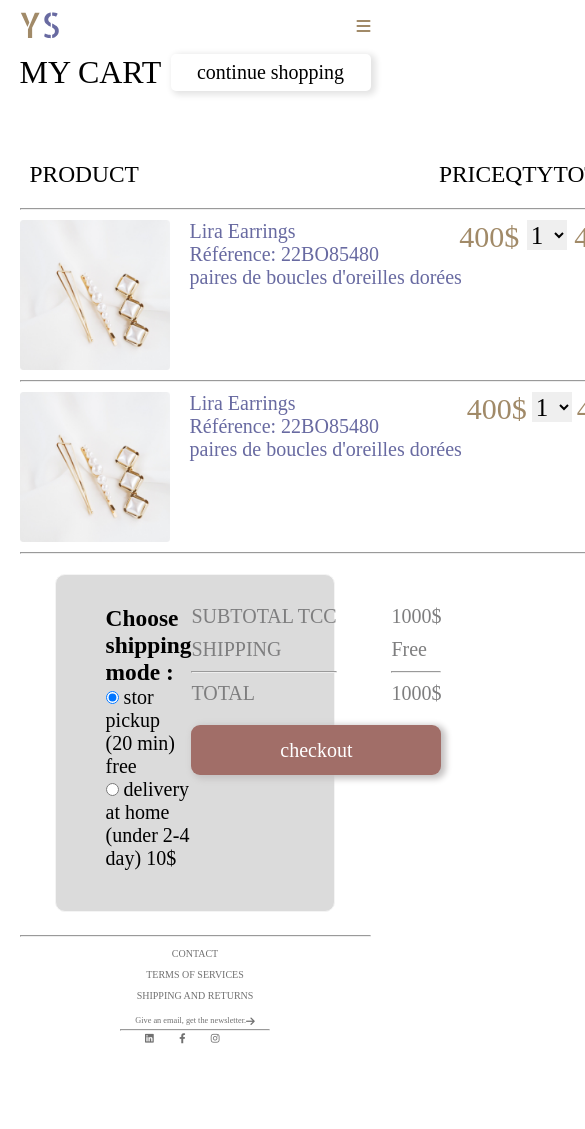
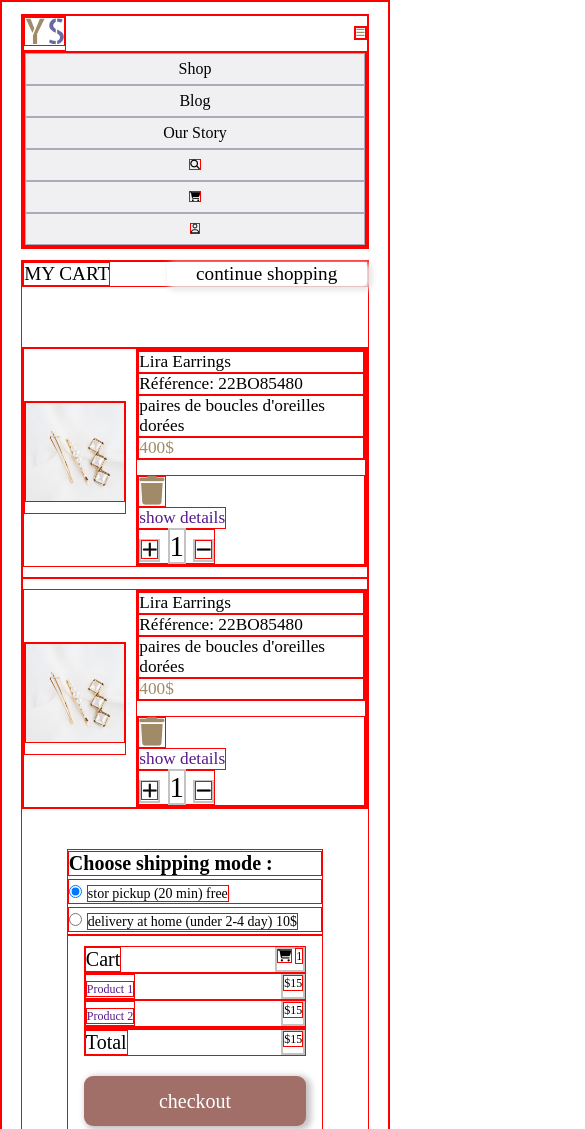
Before and after one commit to AllaouiJihad/brief2-html-css, a plain HTML site: page basket.html in a window 390 px wide. Shown: the top 1129 px of the page, 585 px wide, since content can reach past the window. Before the commit the page ends 1044 px from the top, so only its background shows below. Drawn offline with Linux system fonts and the light colour scheme.

Commit message:
make basket page responsive & add burger menu

```diff
--- a/basket.html
+++ b/basket.html
@@ -16,18 +16,19 @@
                 <img id="log" src="img/YouShope.svg" alt="">
                 <img id="log2" src="img/YS.svg" alt="">
             </div>
-            <nav>
+            <a href="" class="menu"><i class="fa-solid fa-bars" style="color: #A18A68;"></i></a>
+
+            <nav class="nav">
                 <ul>
-                    <li class="li">Shop</li>
+                    <li>Shop</li>
                     <li>Blog</li>
                     <li>Our Story</li>
-                    <li>|</li>
+                    <li id="bar">|</li>
                     <li><a href="#" class="fa-solid fa-magnifying-glass" style="color: #000000;"></a></li>
-                    <li><a href="#" class="fa-solid fa-cart-shopping" style="color: #000000;"></a></li>
+                    <li><a href="basket.html" class="fa-solid fa-cart-shopping" style="color: #000000;"></a></li>
                     <li><a href="#" class="fa-regular fa-user" style="color: #030303;"></a></li>
                 </ul>
             </nav>
-            <a href="" class="menu"><i class="fa-solid fa-bars" style="color: #A18A68;"></i></a>
 
         </div>
     </header>
@@ -37,7 +38,7 @@
             <button >continue shopping</button>
         </div>
 
-        <div class="table">
+        <!-- <div class="table">
             <div class="table__title">
                 <h6>PRODUCT</h6>
                 <h6 style="margin-left: 300px;">PRICE</h6>
@@ -88,7 +89,58 @@
                 <i class="fa-solid fa-trash" style="color: #686AA1;"></i>
             </div>
             <hr>
+        </div> -->
+
+        <div class="table">
+            <div class="table__container">
+                <div class="table__image">
+                    <img src="img/Img 3.png" alt="">
+                </div>
+                <div class="table__desc">
+                    <div class="desc__text">
+                        <p>Lira Earrings</p>
+                        <p>Référence: 22BO85480</p>
+                        <p>paires de boucles d'oreilles dorées </p>
+                        <p style="color: #A18A68;">400$</p>
+                    </div>
+                    <div class="desc__btn">
+                        <i class="fa-solid fa-trash" style="color: #A18A68;"></i>
+                        <a href="">show details</a>
+                        <div class="btn__qty">
+                            <a href=""><i class="fa-solid fa-plus" style="color: #0d0d0d;"></i></a>
+                            <span>1</span>
+                            <a href=""><i class="fa-solid fa-minus" style="color: #000000;"></i></a>
+                        </div>
+                    </div>
+                </div>
+            </div>
+            <hr>
+            <div class="table__container">
+                <div class="table__image">
+                    <img src="img/Img 3.png" alt="">
+                </div>
+                <div class="table__desc">
+                    <div class="desc__text">
+                        <p>Lira Earrings</p>
+                        <p>Référence: 22BO85480</p>
+                        <p>paires de boucles d'oreilles dorées </p>
+                        <p id="price" style="color: #A18A68;">400$</p>
+                    </div>
+                    <div class="desc__btn">
+                        <i class="fa-solid fa-trash" style="color: #A18A68;"></i>
+                        <a href="">show details</a>
+                        <div class="btn__qty">
+                            <a href=""><i class="fa-solid fa-plus" style="color: #0d0d0d;"></i></a>
+                            <span>1</span>
+                            <a href=""><i class="fa-solid fa-minus" style="color: #000000;"></i></a>
+                        </div>
+                    </div>
+                </div>
+            </div>
+
         </div>
+
+
         <div class="cart">
             <div class="shipping">
 
@@ -103,27 +155,39 @@
                 </div>
 
             </div>
-            <div class="total">
-                <div class="total1">
-                <div class="total__p">
-                    <p >SUBTOTAL TCC</p>
-                    <p >SHIPPING</p>
-                    <hr>
-                    <p >TOTAL</p>
-                </div>
-                <div class="total__p">
-                    <p > 1000$</p>
-                    <p >Free</p>
-                    <hr>
-                    <p>1000$</p>
-                </div>
+
+            <div class="col">
+                <div class="container">
 
 
+                  <div class="row">
+                    <h4>Cart</h4>
+                    <span class="price" style="color:black"><i class="fa fa-shopping-cart"></i> <b>1</b></span>
+                  </div>
+                  <div class="row">
+                    <p><a href="">Product 1</a></p>
+                    <span class="price" style="color:black"><b>$15</b></span>
+                  </div>
+                  <div class="row">
+                    <p><a href="">Product 2</a></p>
+                    <span class="price" style="color:black"><b>$15</b></span>
+                  </div>
+                  <hr>
+                  <div class="row">
+                    <p>Total</p>
+                    <span class="price" style="color:black"><b>$15</b></span>
+                  </div>
+                  <button >checkout</button>
+
+                </div>
             </div>
 
-            <button onclick="window.location.href='payement.html'">checkout</button>
 
-            </div>
+
+
+
+
+
 
         </div>
     </main>
@@ -153,5 +217,6 @@
 
 
     </footer>
+
 </body>
 </html>
--- a/basket_style.Css
+++ b/basket_style.Css
@@ -1,5 +1,5 @@
 *{
-    /* border: 1px solid red; */
+    border: 1px solid red;
     margin: 0;
     padding: 0;
     font-family: 'DM Sans';
@@ -25,65 +25,62 @@ main{
     width: 200px;
     background-color: transparent;
     cursor: pointer;
-    font-size: 20px;
+    font-size: 1.5em;
     box-shadow: 3px 2px 6px 2px #e4e4e4;
     border: transparent;
     border-radius: 5px;
 }
 .table{
-    font-size: 30px;
-    display: grid;
+    font-size: 3rem;
+    display: flex;
+    flex-direction: column;
     gap: 10px;
-    grid-template-columns: repeat(5,auto);
-    grid-template-rows: repeat(5,auto);
 }
-.table__title{
-    padding: 10px;
-    grid-column: 1/span 4;
-    padding-right: 30px;
-    grid-row: 1/2;
+.table__desc{
+    font-size: 0.6em;
+    max-width: 30rem;
+    gap: 15px;
     display: flex;
-    font-size: 35px;
-    justify-content: space-between;
+    flex-direction: column;
+
 }
-hr{
-    grid-row: 2/3   3/4;
-    grid-column: 1/6;
+.table__container{
+    display: flex;
+    gap: 10px;
+
 }
-.table__info{
-    grid-column: 1/ span 5;
+.table__image img{
+    max-width: 170px;
+    max-height: 170px;
+}
+.desc__btn{
     display: flex;
     justify-content: space-between;
+    align-items: baseline;
 }
-select{
+
+.btn__qty span{
+    width: 30px;
     height: 30px;
-    width: 40px;
-    border: #A18A68;
-    font-size: 25px;
+    align-self: baseline;
+    font-size: 1em;
 }
-.info {
-    font-size: 20px;
-    margin-left: 20px;
-    color: #686AA1;
+.btn__qty a,span{
+    border: 2px solid #c5c2c2;
 }
-.img{
-    display: flex;
-    font-size: 15px;
+.desc__btn i{
 
-}
-.table__info img{
-    width: 150px;
-    height: 150px;
 }
 .cart{
     height: 40vh;
     margin: 20px auto;
     width: 80%;
-    padding: 30px 50px;
+    padding: 20px 10px;
     background-color: #DBDBDB;
     border: 1px solid #F4F4F4;
     border-radius: 10px;
     display: flex;
+    flex-wrap: wrap;
     justify-content: space-around;
     font-size: 20px;
 
@@ -92,7 +89,8 @@ select{
     display: flex;
     flex-direction: column;
     justify-content:space-around ;
-    height: 150px;
+
+    width: 100%;
 }
 .shipping h3{
     font-weight: bold;
@@ -101,7 +99,7 @@ select{
     font-size: 555px;
 
 }
-.total button{
+.container button{
     height: 50px;
     margin-top: 20px;
     background-color: #a16e68;
@@ -113,16 +111,63 @@ select{
     cursor: pointer;
     font-size: 20px;
 }
-.total1{
+
+
+.col
+{
+  flex-grow: 50%;
+  padding: 10px 16px;
+  width: 100%;
+}
+.col h3{
+  padding: 10px 0;
+  color: #A18A68;
+}
+.container {
+    background-color: #f2f2f2;
+    border: 1px solid lightgrey;
+    border-radius: 3px;
+    margin: auto;
+  }
+  span.price {
+    float: right;
+    color: #7E7E7F;
+  }
+ .row{
     display: flex;
     justify-content: space-between;
-    gap: 10px;
-    height: 100px;
-    width: 250px;
+ }
+@media screen and (max-width:500px) {
+    .desc__text{
+        font-size: 0.6em;
+    }
+    a,span{
+        font-size: 0.6em;
+    }
+    .desc__btn{
+        flex-direction: column;
+    }
+    .table__image img{
+        max-width: 100px;
+        max-height: 100px;
+    }
+    .cart_title{
+        font-size: 0.8em;
+    }
+    .table__image{
+        align-self: center;
+    }
+    .shipping h3{
+        font-size:1em ;
+    }
+    .shipping label{
+        font-size:0.7em ;
+    }
+    .cart , .container{
+        background: transparent;
+        border: transparent;
+    }
+    h1{
+        font-size: 1.5em;
+    }
 }
-.total__p{
-    display: flex;
-    flex-direction: column;
-    justify-content: space-between;
-    color: #7E7E7F;
-}
--- a/header_style.css
+++ b/header_style.css
@@ -11,6 +11,7 @@ header{
     height: 12%;
     display: flex;
     justify-content: space-between;
+
 }
 .logo{
     max-width: 170px;
@@ -33,9 +34,28 @@ nav ul li{
     display: none;
 }
 @media screen and (max-width:700px) {
-
-    nav {
-        display: none;
+   .navbar{
+    flex-wrap: wrap;
+   }
+   .nav{
+    width: 100%;
+    /* display: none; */
+    background: #f0f0f2;
+   }
+    nav ul{
+        flex-direction: column;
+    }
+    nav ul li{
+        display: flex;
+        flex-basis: auto;
+        justify-content: center;
+        border: 1px solid #aaaaba;
+        font-size: 1em;
+        height: 2rem;
+        align-items: center;
+    }
+    nav ul li:hover{
+        background-color: #d7d7dc;
     }
     .menu{
         display: inline-block;
@@ -49,4 +69,7 @@ nav ul li{
         max-width: 50px;
         max-height: 40px;
     }
+    #bar{
+        display: none;
+    }
 }
--- /dev/null
+++ b/javascript.js
@@ -0,0 +1,6 @@
+const menu = document.getElementsByClassName('menu')[0]
+const nav = document.getElementsByClassName('nav')[0]
+
+menu.addEventListener('click', () => {
+nav.classList.toggle('active')
+})
--- a/style.css
+++ b/style.css
@@ -1,5 +1,5 @@
 *{
-    border: 1px solid red;
+    /* border: 1px solid red; */
     margin: 0;
     padding: 0;
     font-family: 'DM Sans';
@@ -142,7 +142,7 @@ a:hover{
         height: 200px;
     }
     h1{
-        font-size: 1.5em;
+        font-size: 1.2em;
     }
     h4{
         font-size: 0.8em;
```
Also changed, not shown: index.html (+6 -4 lines), test.html (added, +61 -0 lines), payement.html (line endings or trailing spaces).
